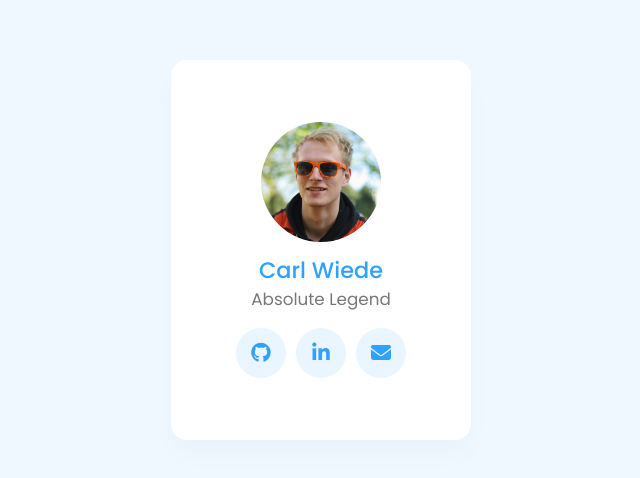
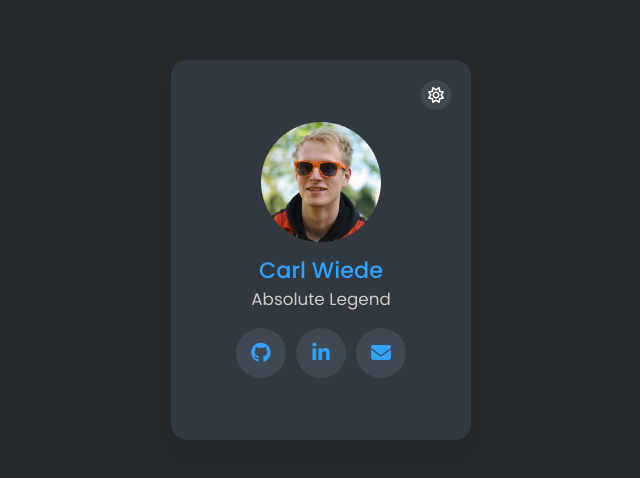
Before and after one commit to carlwiede/carlwiede.se, a plain HTML site: page index.html in a window 1280 px wide. Shown: the part 150-628 px from the top of the page, without its empty margins (319-959 px from the left). Drawn offline with Linux system fonts and the light colour scheme.

Commit message:
Finalized visuals, just need to add proper links, perhaps a hover text to them, and scale up the card a bit

```diff
--- a/index.html
+++ b/index.html
@@ -6,10 +6,12 @@
     <link rel="stylesheet" type="text/css" href="style.css">
     <link rel="icon" href="images/favicon.ico">
     <script src="https://kit.fontawesome.com/f875fa70f4.js" crossorigin="anonymous"></script>
+    <script src="script.js"></script>
 </head>
 <body>
-    <section>
+    <section class="sec dark">
         <div class="card">
+            <div class="toggle" onclick="toggleDark()"></div>
             <div class="content">
                 <div class="image-text">
                     <div class="image-box">
@@ -18,9 +20,9 @@
                     <h3>Carl Wiede<br><span>Absolute Legend</span></h3>
                 </div>
                 <ul class="sci">
-                    <li><a href="#"><i class="fa-brands fa-github" aria-hidden="true"></i></a></li>
-                    <li><a href="#"><i class="fa-brands fa-linkedin-in" aria-hidden="true"></i></a></li>
-                    <li><a href="#"><i class="fa-solid fa-envelope" aria-hidden="true"></i></a></li>
+                    <li><a href="#"><i class="fa fa-brands fa-github" aria-hidden="true"></i></a></li>
+                    <li><a href="#"><i class="fa fa-brands fa-linkedin-in" aria-hidden="true"></i></a></li>
+                    <li><a href="#"><i class="fa fa-solid fa-envelope" aria-hidden="true"></i></a></li>
                 </ul>
             </div>
         </div>
--- a/script.js
+++ b/script.js
@@ -0,0 +1,4 @@
+function toggleDark(){
+    const sec = document.querySelector('.sec');
+    sec.classList.toggle('dark');
+}
--- a/style.css
+++ b/style.css
@@ -15,6 +15,12 @@ section
     display: flex;
     justify-content: center;
     align-items: center;
+    transition: background 0.5s;
+}
+
+section.dark
+{
+    background: #24292d;
 }
 
 section .card
@@ -28,6 +34,12 @@ section .card
     display: flex;
     justify-content: center;
     align-items: center;
+    transition: background 0.5s;
+}
+
+section.dark .card
+{
+    background: #323840;
 }
 
 section .card .content,
@@ -75,6 +87,11 @@ section .card .image-text h3 span
     font-size: 0.75em;
 }
 
+section.dark .card .image-text h3 span
+{
+    color: #ccc;
+}
+
 section .card .sci
 {
     display: flex;
@@ -100,4 +117,72 @@ section .card .sci li a
     text-decoration: none;
     border-radius: 50%;
     font-size: 20px;
+    transition: 0.5s;
 }
+
+section.dark .card .sci li a
+{
+    background: #404852;
+}
+
+section .card .sci li a:hover
+{
+    color: #fff;
+}
+
+section .card .sci li a .fa
+{
+    position: relative;
+    z-index: 1000;
+}
+
+section .card .sci li a:before
+{
+    content: '';
+    position: absolute;
+    width: 100%;
+    height: 100%;
+    background: #2fa1ff;
+    border-radius: 50%;
+    transform: scale(0);
+    transition: 0.5s;
+}
+
+section .card .sci li a:hover:before
+{
+    transform: scale(1);
+}
+
+.toggle
+{
+    position: absolute;
+    top: 20px;
+    right: 20px;
+    background: #e9f5ff;;
+    width: 30px;
+    height: 30px;
+    border-radius: 50%;
+    display: flex;
+    justify-content: center;
+    align-items: center;
+    cursor: pointer;
+    transition: background 0.5s;
+}
+
+section.dark .toggle
+{
+    background: #404852;
+}
+
+.toggle::before
+{
+    content: '\f186';
+    font-family: fontAwesome;
+    color: #2fa1ff;
+}
+
+section.dark .toggle:before
+{
+    content: '\f185';
+    color: #fff;
+}
```
